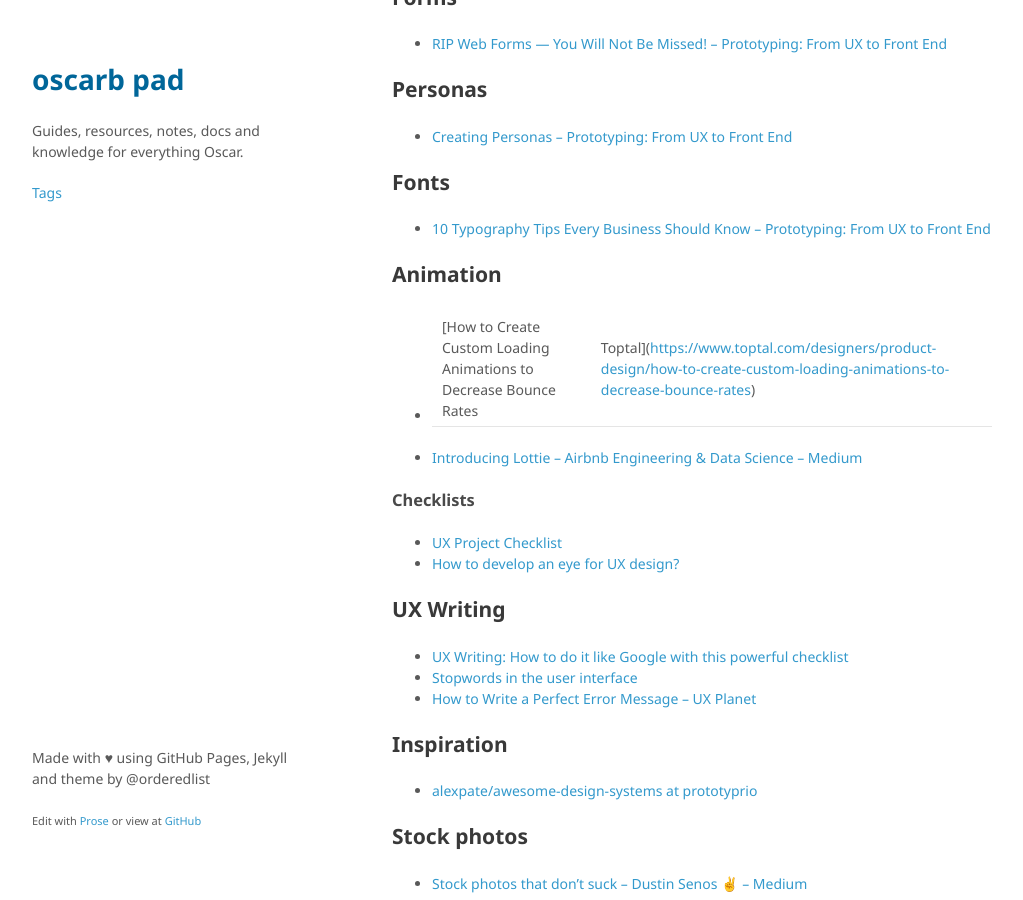
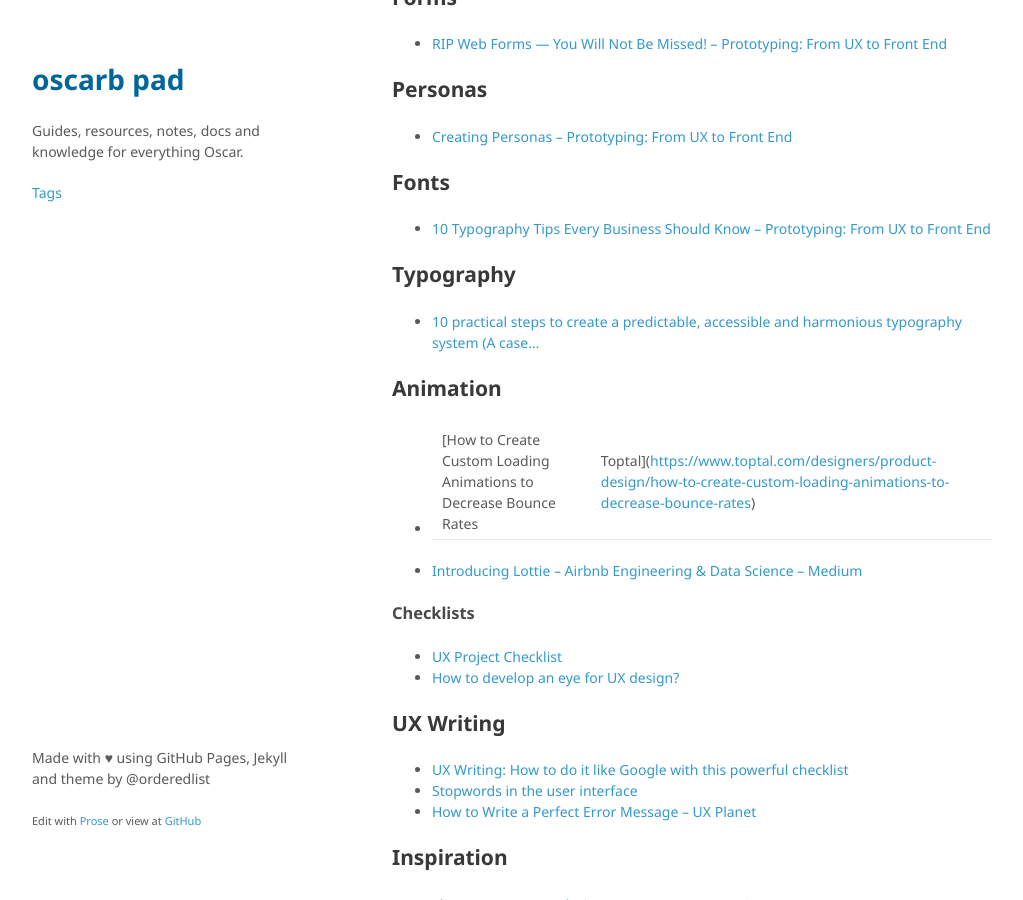
Before and after one commit to oscarb/pad, a Jekyll site: the page built from _docs/ux-resources.md, in a window 1280 px wide and 900 px high, scrolled down 863 px. Shown: the whole window, without its empty margins (128-1151 px from the left). Built offline with Jekyll 4.4.1, drawn with Linux system fonts in a browser that asks for light colours; some web fonts are replaced.

Commit message:
Update ux-resources.md

```diff
--- a/_docs/ux-resources.md
+++ b/_docs/ux-resources.md
@@ -41,6 +41,9 @@ tags: [ux]
 
 * [10 Typography Tips Every Business Should Know – Prototyping: From UX to Front End](https://blog.prototypr.io/10-typography-tips-every-business-should-know-b62483899d14)
 
+## Typography
+
+* [10 practical steps to create a predictable, accessible and harmonious typography system (A case…](https://blog.prototypr.io/10-practical-steps-to-create-a-predictable-accessible-and-harmonious-typography-system-a-case-6c85d901bedd)
 
 ## Animation
 
```
